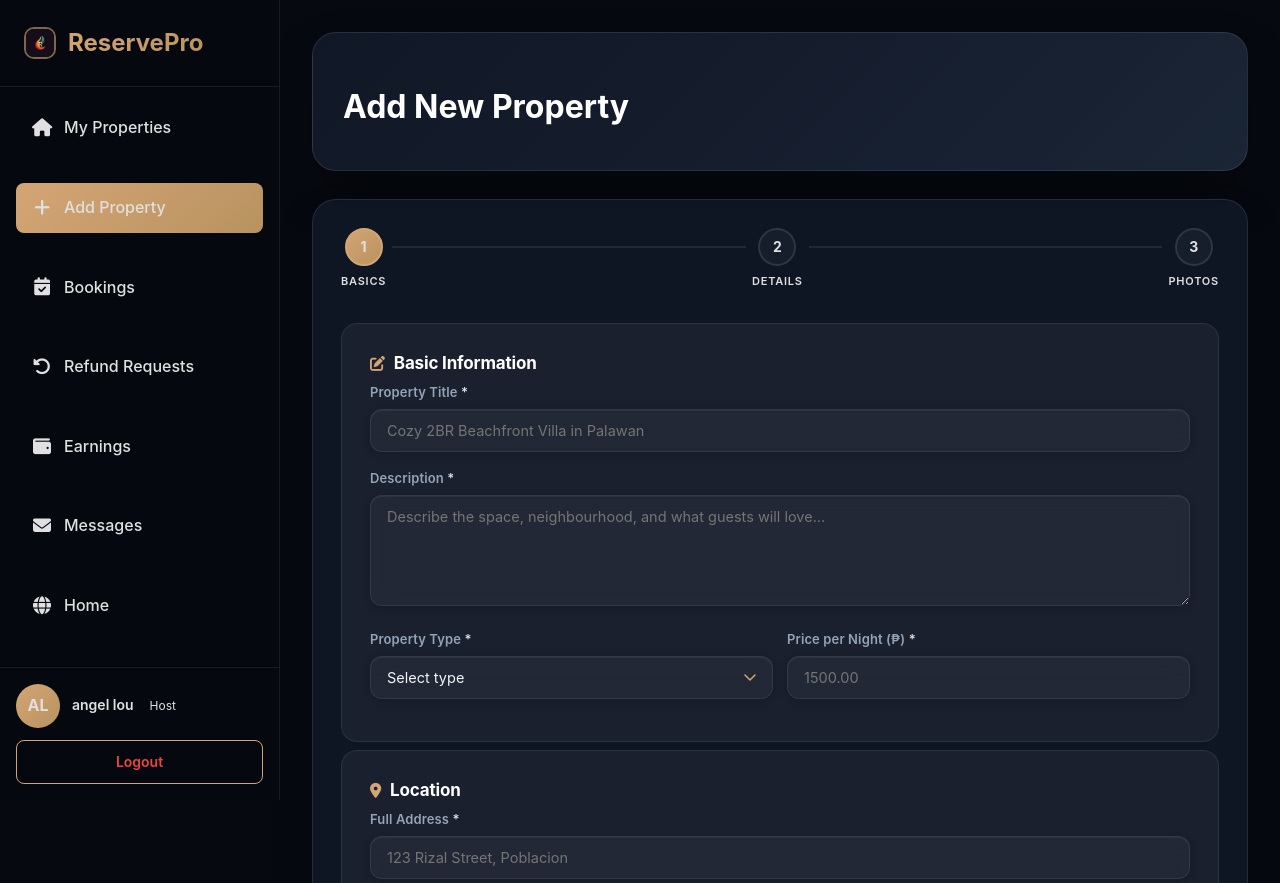
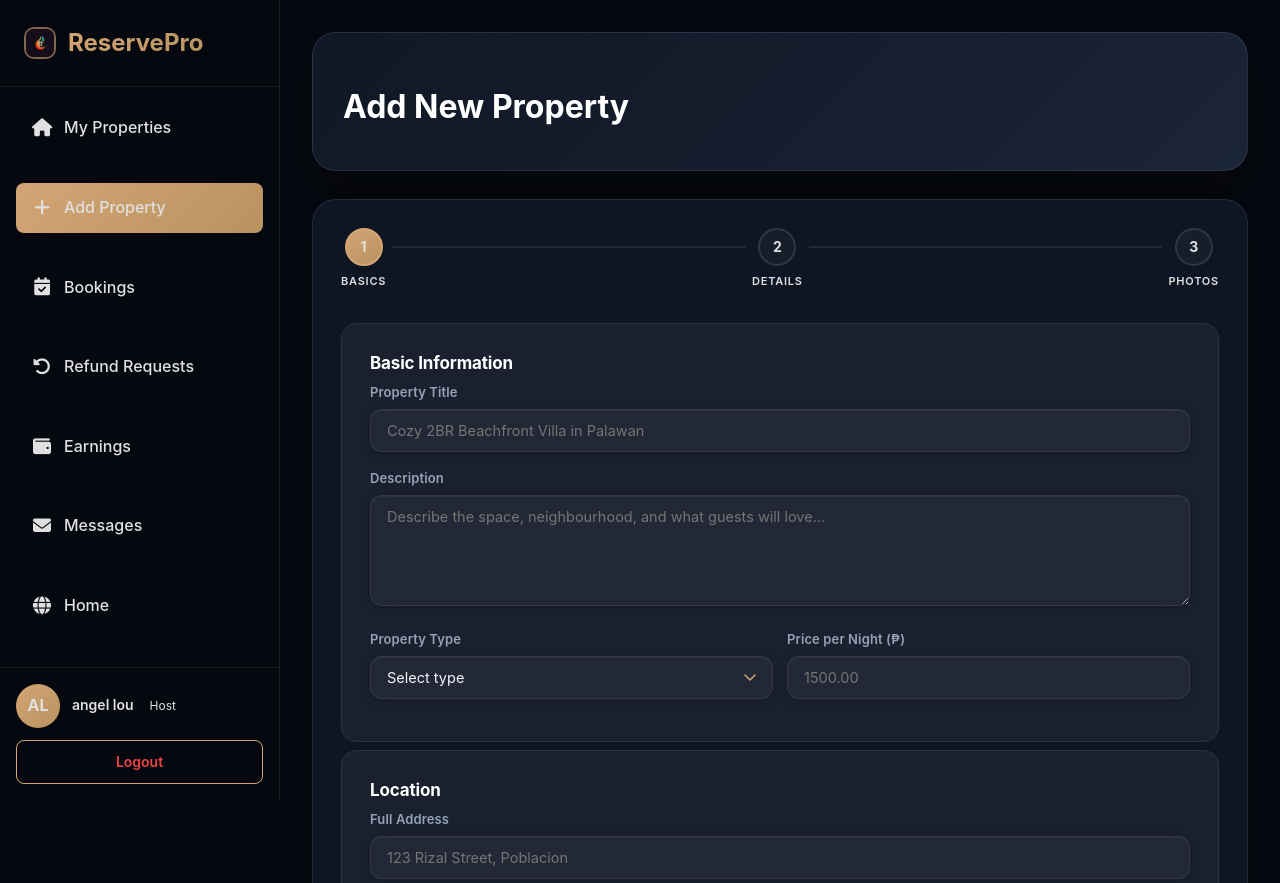
Before and after one commit to Wangska/part1-ReservePro, a PHP site: page /part1-ReservePro/host/add-property.php in a window 1280 px wide. Shown: the top 883 px of the page. Run offline with PHP 8.4, Linux system fonts and the light colour scheme; a user stored in the database is signed in; data comes from the database, SQL or seed files in the repository.

Commit message:
New update

```diff
--- a/about.php
+++ b/about.php
@@ -377,7 +377,6 @@ $user = isLoggedIn() ? getCurrentUser() : null;
 <section class="ab-hero">
     <div class="ab-hero-label">About Us</div>
     <h1>We built ReservePro<br>for <span>the Philippines.</span></h1>
-    <p>A simple, honest platform for finding and listing great places to stay � no fluff, no hidden fees.</p>
 </section>
 
 <div style="border-top:1px solid var(--border);"></div>
@@ -427,7 +426,6 @@ $user = isLoggedIn() ? getCurrentUser() : null;
 <div class="ab-section ab-wrap">
     <div class="ab-section-label">Our Team</div>
     <h2>The people behind it</h2>
-    <p>We're a small team. Everyone here does real work and talks to real users.</p>
     <div class="ab-team">
         <div class="ab-team-member">
             <div class="ab-team-initial">R</div>
--- a/contact.php
+++ b/contact.php
@@ -437,7 +437,6 @@ if ($_SERVER['REQUEST_METHOD'] === 'POST') {
 <section class="ct-hero">
     <div class="ct-hero-label">Contact</div>
     <h1>We'd love to <span>hear from you.</span></h1>
-    <p>Questions, feedback, or just want to say hello � reach out and we'll get back to you.</p>
 </section>
 
 <div style="border-top:1px solid var(--border);"></div>
@@ -608,7 +607,7 @@ if ($_SERVER['REQUEST_METHOD'] === 'POST') {
                 <label for="lp-password">Password</label>
                 <input type="password" id="lp-password" name="password" placeholder="Enter your password" required>
             </div>
-
+            <button type="submit" class="modal-btn">Sign In</button>
         </form>
         <div class="modal-divider"><span>or</span></div>
         <button class="modal-btn-social" onclick="window.location.href='google-login.php'">
--- a/host/add-property.php
+++ b/host/add-property.php
@@ -284,22 +284,22 @@ $conn->close();
                         <div class="ap-wizard-panel">
 
                             <div class="ap-section">
-                                <h2 class="ap-section-title"><i class="fa-solid fa-pen-to-square"></i> Basic Information</h2>
+                                <h2 class="ap-section-title">Basic Information</h2>
                                 <!-- ap-section-desc removed -->
 
                                 <div class="ap-field">
-                                    <label for="title">Property Title <span style="color:#EF4444">*</span></label>
+                                    <label for="title">Property Title</label>
                                     <input type="text" id="title" name="title" value="<?php echo htmlspecialchars($_POST['title'] ?? ''); ?>" placeholder="Cozy 2BR Beachfront Villa in Palawan" required>
                                 </div>
 
                                 <div class="ap-field">
-                                    <label for="description">Description <span style="color:#EF4444">*</span></label>
+                                    <label for="description">Description </label>
                                     <textarea id="description" name="description" rows="5" placeholder="Describe the space, neighbourhood, and what guests will love..." required><?php echo htmlspecialchars($_POST['description'] ?? ''); ?></textarea>
                                 </div>
 
                                 <div class="ap-row">
                                     <div class="ap-field">
-                                        <label for="property_type">Property Type <span style="color:#EF4444">*</span></label>
+                                        <label for="property_type">Property Type</label>
                                         <select id="property_type" name="property_type" required>
                                             <option value="">Select type</option>
                                             <option value="house" <?php echo ($_POST['property_type'] ?? '') === 'house' ? 'selected' : ''; ?>>House</option>
@@ -310,28 +310,28 @@ $conn->close();
                                         </select>
                                     </div>
                                     <div class="ap-field">
-                                        <label for="price_per_night">Price per Night (&#8369;) <span style="color:#EF4444">*</span></label>
+                                        <label for="price_per_night">Price per Night (&#8369;)</label>
                                         <input type="number" id="price_per_night" name="price_per_night" value="<?php echo htmlspecialchars($_POST['price_per_night'] ?? ''); ?>" min="0" step="0.01" placeholder="1500.00" required>
                                     </div>
                                 </div>
                             </div>
 
                             <div class="ap-section">
-                                <h2 class="ap-section-title"><i class="fa-solid fa-location-dot"></i> Location</h2>
+                                <h2 class="ap-section-title">Location</h2>
                                 <!-- ap-section-desc removed -->
 
                                 <div class="ap-field">
-                                    <label for="address">Full Address <span style="color:#EF4444">*</span></label>
+                                    <label for="address">Full Address</label>
                                     <input type="text" id="address" name="address" value="<?php echo htmlspecialchars($_POST['address'] ?? ''); ?>" placeholder="123 Rizal Street, Poblacion" required>
                                 </div>
 
                                 <div class="ap-row">
                                     <div class="ap-field">
-                                        <label for="city">City <span style="color:#EF4444">*</span></label>
+                                        <label for="city">City</label>
                                         <input type="text" id="city" name="city" value="<?php echo htmlspecialchars($_POST['city'] ?? ''); ?>" placeholder="Manila" required>
                                     </div>
                                     <div class="ap-field">
-                                        <label for="country">Country <span style="color:#EF4444">*</span></label>
+                                        <label for="country">Country</label>
                                         <input type="text" id="country" name="country" value="<?php echo htmlspecialchars($_POST['country'] ?? ''); ?>" placeholder="Philippines" required>
                                     </div>
                                 </div>
@@ -369,27 +369,27 @@ $conn->close();
                         <div class="ap-wizard-panel">
 
                             <div class="ap-section">
-                                <h2 class="ap-section-title"><i class="fa-solid fa-bed"></i> Property Details</h2>
+                                <h2 class="ap-section-title">Property Details</h2>
                                 <!-- ap-section-desc removed -->
 
                                 <div class="ap-row">
                                     <div class="ap-field">
-                                        <label for="max_guests">Max Guests <span style="color:#EF4444">*</span></label>
+                                        <label for="max_guests">Max Guests</label>
                                         <input type="number" id="max_guests" name="max_guests" value="<?php echo htmlspecialchars($_POST['max_guests'] ?? ''); ?>" min="1" placeholder="4" required>
                                     </div>
                                     <div class="ap-field">
-                                        <label for="bedrooms">Bedrooms <span style="color:#EF4444">*</span></label>
+                                        <label for="bedrooms">Bedrooms</label>
                                         <input type="number" id="bedrooms" name="bedrooms" value="<?php echo htmlspecialchars($_POST['bedrooms'] ?? ''); ?>" min="1" placeholder="2" required>
                                     </div>
                                     <div class="ap-field">
-                                        <label for="bathrooms">Bathrooms <span style="color:#EF4444">*</span></label>
+                                        <label for="bathrooms">Bathrooms</label>
                                         <input type="number" id="bathrooms" name="bathrooms" value="<?php echo htmlspecialchars($_POST['bathrooms'] ?? ''); ?>" min="1" placeholder="1" required>
                                     </div>
                                 </div>
                             </div>
 
                             <div class="ap-section">
-                                <h2 class="ap-section-title"><i class="fa-solid fa-sliders"></i> Amenities</h2>
+                                <h2 class="ap-section-title">Amenities</h2>
                                 <!-- ap-section-desc removed -->
 
                                 <?php foreach ($amenities as $category => $category_amenities): ?>
@@ -421,7 +421,7 @@ $conn->close();
                         <div class="ap-wizard-panel">
 
                             <div class="ap-section">
-                                <h2 class="ap-section-title"><i class="fa-solid fa-images"></i> Property Photos</h2>
+                                <h2 class="ap-section-title">Property Photos</h2>
                                 <!-- ap-section-desc removed -->
 
                                 <div class="ap-photo-drop" id="photoUploadArea">
@@ -449,7 +449,6 @@ $conn->close();
 
                                 <div class="ap-photo-grid" id="photoPreviewGrid"></div>
 
-                                <p class="ap-photo-tip"><strong>Tip:</strong> The first photo will be your primary listing image shown in search results.</p>
                             </div>
 
                         </div><!-- /panel 3 -->
@@ -461,13 +460,13 @@ $conn->close();
                 <div class="ap-form-actions">
                     <a href="dashboard.php" class="ap-btn-cancel">Cancel</a>
                     <button type="button" class="ap-btn-back" id="wizardBackBtn" style="display:none;">
-                        <i class="fa-solid fa-arrow-left"></i> Back
+                        Back
                     </button>
                     <button type="button" class="ap-btn-next" id="wizardNextBtn">
-                        Next <i class="fa-solid fa-arrow-right"></i>
+                        Next
                     </button>
                     <button type="submit" class="ap-btn-submit" id="wizardSubmitBtn" style="display:none;">
-                        <i class="fa-solid fa-paper-plane"></i> Submit for Review
+                        Submit for Review
                     </button>
                 </div>
 
```
Also changed, not shown: index.php (+7 -33 lines).
